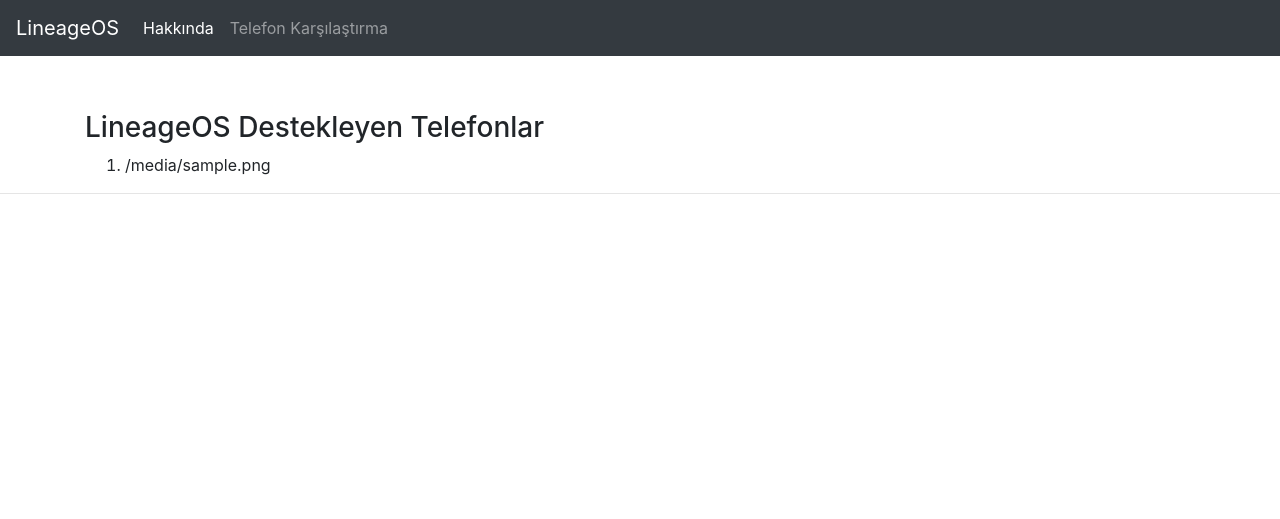
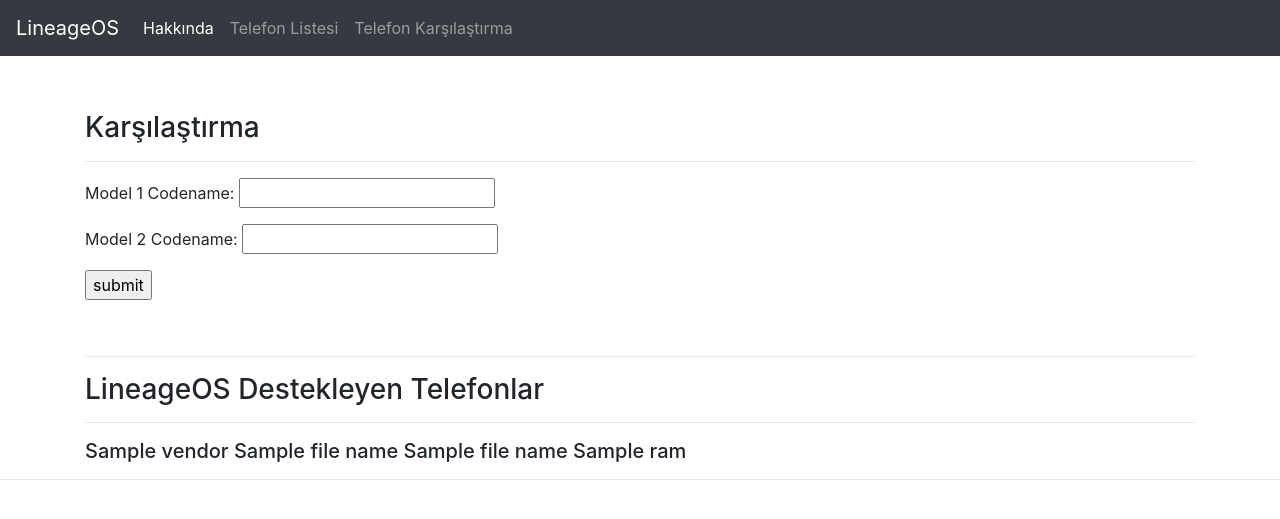
Before and after one commit to ilteriskeskin/LineageOS-Bilgi, a Flask app: template templates/benchmark.html in a window 1280 px wide. Shown: the top 519 px of the page. Run offline with Flask 2, Linux system fonts and the light colour scheme; the template is opened without the code that fills it: most values are stand-ins (such as "Sample title", 1, 10 or a date in 2020); some libraries are stand-ins or nearby versions.

Commit message:
Yeni templateler eklendi, web üzerinde LineageOS destekelyen modeller görüntülenmeye başlandı

```diff
--- a/app.py
+++ b/app.py
@@ -12,6 +12,31 @@ def home():
 @app.route('/about')
 def about():
     return render_template('about.html')
+
+@app.route('/list')
+def list():
+    os.system("ls lineage_wiki/_data/devices/ > lineage_wiki/_data/devices/output.txt")
+    file_names = []
+
+    f = open("lineage_wiki/_data/devices/output.txt")
+
+    for i in f:
+        a = f.readline()
+        file_names.append(a)
+
+    for i in range(len(file_names)):
+
+        file_path = "/home/ilteriskeskin/Belgeler/Python/lineage_wiki/_data/devices/" + file_names[i].rstrip()
+
+        with open(file_path, "r") as stream:
+            try:
+                file = yaml.load(stream)
+                #print(i + 1,file["vendor"], file["name"])
+                file_names.append(file)
+            except:
+                print()
+
+    return render_template('list.html', file_names = file_names)
 
 @app.route('/benchmark')
 def benchmark():
@@ -32,12 +57,11 @@ def benchmark():
             try:
                 file = yaml.load(stream)
                 #print(i + 1,file["vendor"], file["name"])
-
+                file_names.append(file)
             except:
                 print()
 
-        return render_template('benchmark.html', file = file)
-    return render_template('benchmark.html')
+    return render_template('benchmark.html', file_names = file_names)
 
 if __name__ == '__main__':
     app.run(debug=True)
--- a/templates/base.html
+++ b/templates/base.html
@@ -21,7 +21,10 @@
                               <a class="nav-link" href="/about">Hakkında <span class="sr-only">(current)</span></a>
                             </li>
                             <li class="nav-item">
-                              <a class="nav-link" href="benchmark">Telefon Karşılaştırma</a>
+                              <a class="nav-link" href="/list">Telefon Listesi</a>
+                            </li>
+                            <li class="nav-item">
+                                <a class="nav-link" href="/benchmark">Telefon Karşılaştırma</a>
                             </li>
                           </ul>
                         </div>
--- a/templates/benchmark.html
+++ b/templates/benchmark.html
@@ -2,16 +2,37 @@
 
 {% block body %}
 
+
 <h3>
-    LineageOS Destekleyen Telefonlar
+    Karşılaştırma
 </h3>
 
-{% for f in file %}
-    <ol>
-        <li>
-            {{ f }}
-        </li>
-    </ol>
+<hr>
+
+<form action = "/benchmark" method = "POST">
+    <p>Model 1 Codename: <input type = "text" name = "model2" /></p>
+    <p>Model 2 Codename: <input type = "text" name = "model1" /></p>
+    <p><input type = "submit" value = "submit" /></p>
+ </form>
+
+ <br>
+ <hr>
+
+ <h3>
+    LineageOS Destekleyen Telefonlar
+ </h3>
+
+ <hr>
+
+{% for f in file_names %}
+    <h5>
+        {{ f.vendor }}
+        {{ f.name }}
+        {{ f.codename }}
+        {{ f.ram }}
+    </h5>
 {% endfor %}
 
+
+
 {% endblock body %}o
```
Also changed, not shown: templates/list.html (added, +18 -0 lines).
